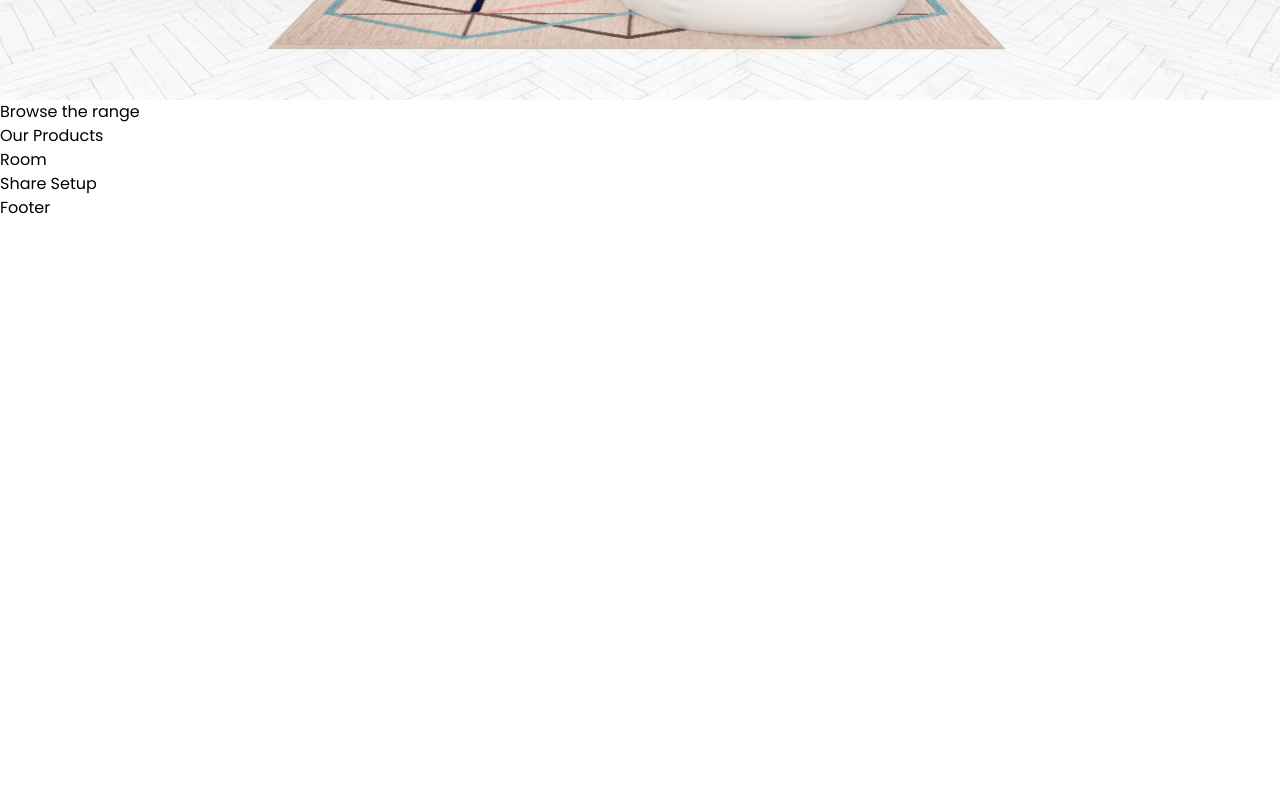
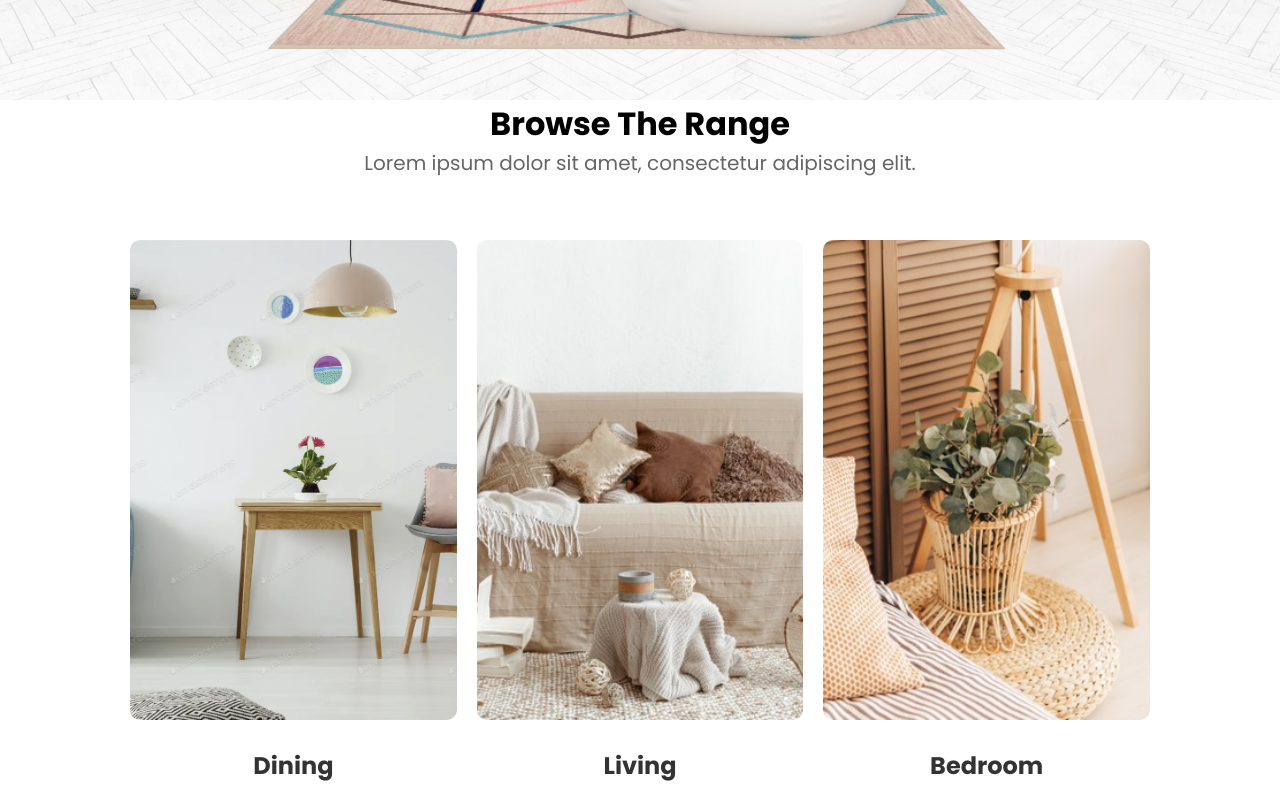
Before and after one commit to PerpetuumG/furniro_nat, a Next.js app: page / in a window 1280 px wide. Shown: the part 700-1500 px from the top of the page. Before the commit the page ends 920 px from the top, so only its background shows below. Built offline with nearby package versions, Linux system fonts and the light colour scheme.

Commit message:
BrowseTheRangeSection

```diff
--- a/src/app/layout.tsx
+++ b/src/app/layout.tsx
@@ -1,12 +1,14 @@
-import type { Metadata } from "next";
-import { Poppins } from "next/font/google";
-import "./globals.css";
+import type { Metadata } from 'next';
+import { Poppins } from 'next/font/google';
+import './globals.css';
+import NavBar from '@/components/common/NavBar';
+import FooterSection from '@/components/sections/FooterSection';
 
-const poppins = Poppins({ subsets: ["latin"], weight: ['100', '200', '300', '400', '500', '700'] });
+const poppins = Poppins({ subsets: ['latin'], weight: ['100', '200', '300', '400', '500', '700'] });
 
 export const metadata: Metadata = {
-  title: "Furniro Ecommerce",
-  description: "Get any furniture items on the fly",
+  title: 'Furniro Ecommerce',
+  description: 'Get any furniture items on the fly',
 };
 
 export default function RootLayout({
@@ -15,8 +17,17 @@
   children: React.ReactNode;
 }>) {
   return (
-    <html lang="en">
-      <body className={poppins.className}>{children}</body>
+    <html lang='en'>
+      <body className={poppins.className}>
+        <main className={'bg-white'}>
+          <NavBar />
+          {children}
+
+          <div className={'mt-[56px]'}>
+            <FooterSection />
+          </div>
+        </main>
+      </body>
     </html>
   );
 }
--- a/src/app/page.tsx
+++ b/src/app/page.tsx
@@ -1,21 +1,23 @@
-import NavBar from '@/components/common/NavBar';
 import HeroSection from '@/components/sections/HeroSection';
 import BrowseTheRangeSection from '@/components/sections/BrowseTheRangeSection';
 import OurProductSection from '@/components/sections/OurProductSection';
 import RoomSection from '@/components/sections/RoomSection';
-import FooterSection from '@/components/sections/FooterSection';
 import ShareSetupSection from '@/components/sections/ShareSetupSection';
 
 export default function HomePage() {
   return (
     <main className={'bg-white'}>
-      <NavBar />
       <HeroSection />
-      <BrowseTheRangeSection />
-      <OurProductSection />
-      <RoomSection />
-      <ShareSetupSection />
-      <FooterSection />
+
+      <div className={'flex flex-col gap-[56px] mx-4 md:mx-[130px]'}>
+        <BrowseTheRangeSection />
+        <OurProductSection />
+      </div>
+
+      <div className={'mt-14'}>
+        <RoomSection />
+        <ShareSetupSection />
+      </div>
     </main>
   );
 }
--- a/src/components/sections/BrowseTheRangeSection.tsx
+++ b/src/components/sections/BrowseTheRangeSection.tsx
@@ -1,9 +1,38 @@
 const BrowseTheRangeSection = () => {
-    return (
-        <div>
-Browse the range
-        </div>
-    );
+  const data = [
+    { imageUrl: '/images/btr_1.png', title: 'Dining' },
+    { imageUrl: '/images/btr_2.png', title: 'Living' },
+    { imageUrl: '/images/btr_3.png', title: 'Bedroom' },
+  ];
+
+  return (
+    <section className={''}>
+      <div className={''}>
+        <p className={'text-32 font-bold text-center'}>Browse The Range</p>
+        <p className={'text-20 text-customGray text-center'}>
+          Lorem ipsum dolor sit amet, consectetur adipiscing elit.
+        </p>
+      </div>
+
+      <div className={'grid grid-cols-1 md:grid-cols-3 gap-5 mt-[30px] md:mt-[62px]'}>
+        {data.map((item, index) => (
+          <div key={index}>
+            <div>
+              <img
+                src={item.imageUrl}
+                alt={`Category image ${item.title}`}
+                className={'h-[480px] rounded-[10px] object-cover'}
+              />
+            </div>
+
+            <p className={'text-2xl text-customBlack font-semibold mt-[30px] text-center'}>
+              {item.title}
+            </p>
+          </div>
+        ))}
+      </div>
+    </section>
+  );
 };
 
 export default BrowseTheRangeSection;
--- a/tailwind.config.ts
+++ b/tailwind.config.ts
@@ -36,6 +36,7 @@
         large: '52px',
         '20': '20px',
         '24': '24px',
+        '32': '32px'
       },
       keyframes: {
         'accordion-down': {
```
